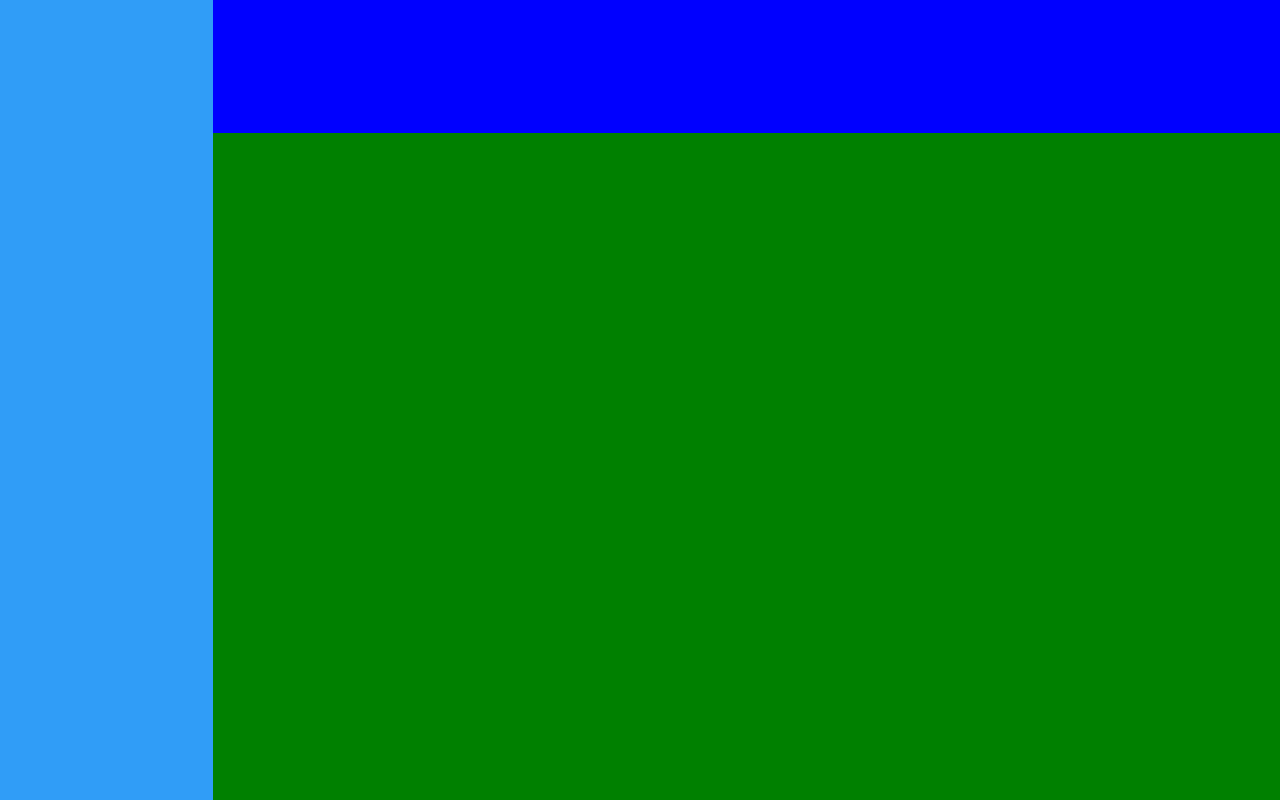
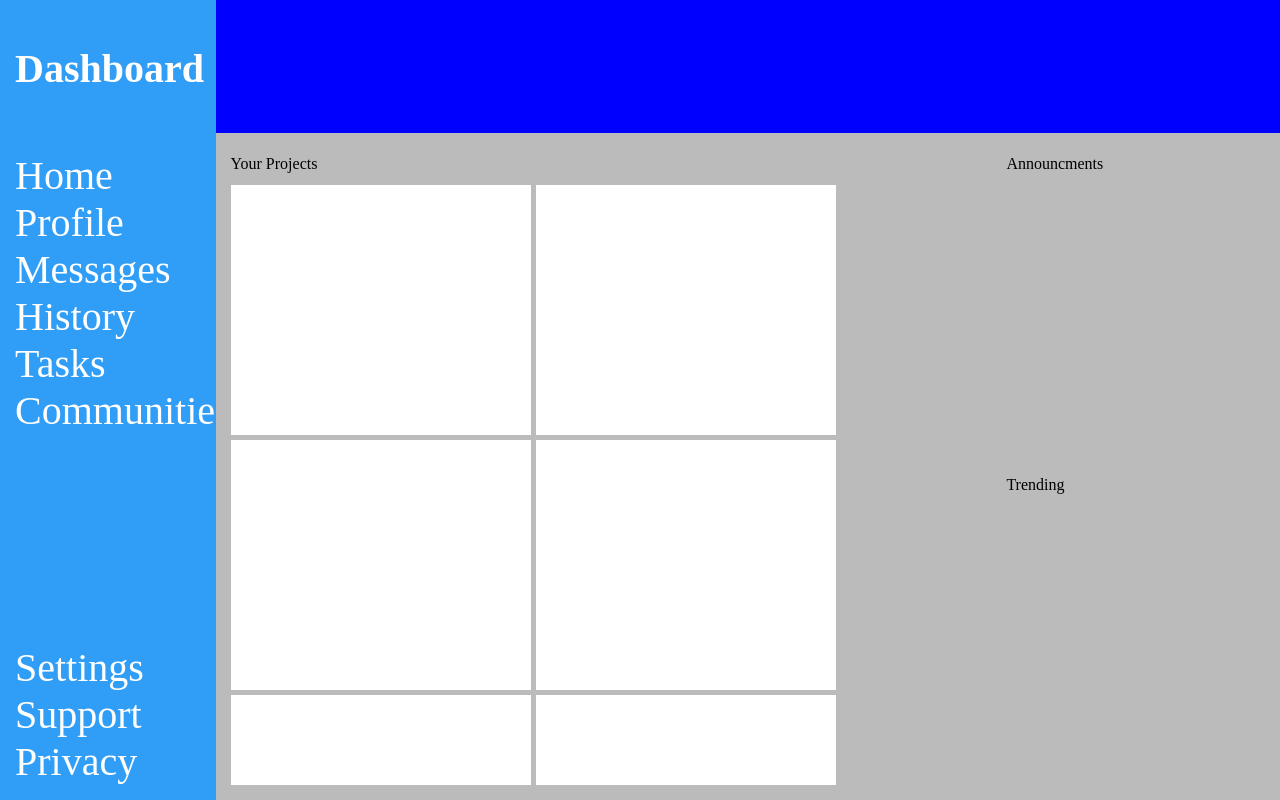
Before and after one commit to Monkeybito/admin_dashboard, a plain HTML site: page index.html in a window 1280 px wide. Drawn offline with Linux system fonts and the light colour scheme.

Commit message:
I started to edit the content page with grid

```diff
--- a/index.html
+++ b/index.html
@@ -8,12 +8,42 @@
 <body>
     <div class="container">
         <div class="header"></div>
+
         <div class="sidebar">
-            <div class="title"></div>
-            <div class="menu"></div>
-            <div class="setting"></div>
+            <div class="title">Dashboard</div>
+            <div class="menu">
+                <div class="dashboard">Home</div>
+                <div class="dashboard">Profile</div>
+                <div class="dashboard">Messages</div>
+                <div class="dashboard">History</div>
+                <div class="dashboard">Tasks</div>
+                <div class="dashboard">Communities</div>
+            </div>
+
+            <div class="setting">
+                <div class="dashboard">Settings</div>
+                <div class="dashboard">Support</div>
+                <div class="dashboard">Privacy</div>
+            </div>
         </div>
-        <div class="content"></div>
+
+        <div class="content">
+            <div class="left">
+                <div class="project">Your Projects</div>
+                <div class="boxes"></div>
+                <div class="boxes"></div>
+                <div class="boxes"></div>
+                <div class="boxes"></div>
+                <div class="boxes"></div>
+                <div class="boxes"></div>
+            </div>
+            <div class="rigth">
+                <div class="project">Announcments</div>
+                <div class="box"></div>
+                <div class="project">Trending</div>
+                <div class="box"></div>
+            </div>
+        </div>
     </div>
 
 </body>
--- a/styles.css
+++ b/styles.css
@@ -36,8 +36,32 @@ body{
 }
 
 
-
 .content{
     grid-area: 2 / 2 / 3 / 3;
-    background-color: green;
+    background-color: rgb(187, 187, 187);
+    display: grid;
+    grid-template-columns: 3fr 1fr;
+    color: black;
+    padding: min(15px, 15%);
 }
+
+.left{
+    display: grid;
+    grid-template-rows: min(50px, 5%) repeat(auto-fit, 250px);
+    grid-template-columns: repeat(auto-fit, 300px);
+    gap: 5px;
+}
+
+.project{
+    grid-column: 1 / -1;
+    align-self: center;
+}
+.boxes{
+    background-color: white;
+}
+
+.rigth{
+    display: grid;
+    grid-template-rows: min(50px, 5%) auto minmax(50px, 5%) auto;
+    gap: 5px;
+}
```
